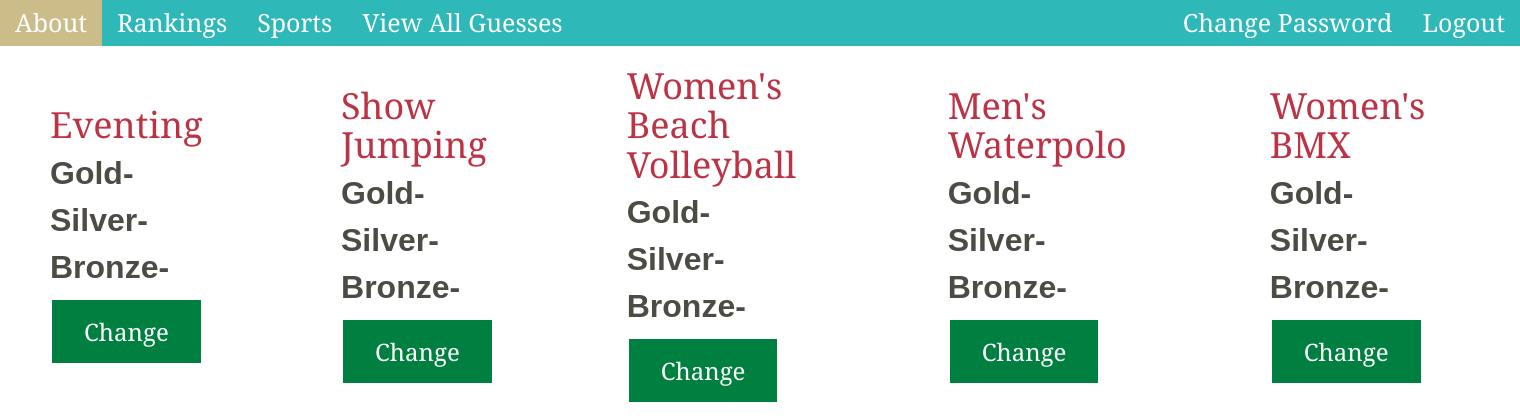
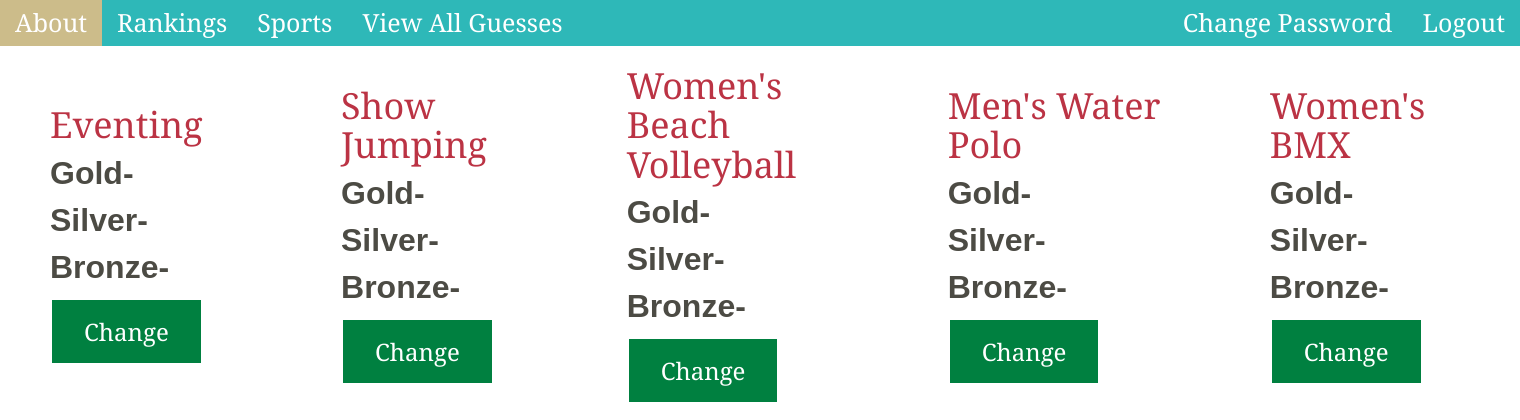
Before and after one commit to BoggsParty/Olympic-App, a Django app: template Main/templates/Main/viewall.html in a window 1520 px wide. Shown: the top 420 px of the page. Run offline with Django 3.2, Linux system fonts and the light colour scheme; the template is opened without the code that fills it, so the values that code supplies are empty; some libraries are stand-ins or nearby versions.

Commit message:
changed water polo

```diff
--- a/CountryInfo/templates/CountryInfo/sportmenu.html
+++ b/CountryInfo/templates/CountryInfo/sportmenu.html
@@ -27,7 +27,7 @@
                     <td><p id="p4">Women's</p>
                     <p id="p4">Beach Volleyball</p></td>
                     <td><p id="p4">Men's </p>
-                    <p id="p4">Waterpolo</p></td>
+                    <p id="p4">Water Polo</p></td>
             </tr>
             <tr>
                 <td>
--- a/Main/templates/Main/viewall.html
+++ b/Main/templates/Main/viewall.html
@@ -36,7 +36,7 @@
                     <a id="link1" href="/submit/womens-beach-volleyball/"><button class="button1 button3">Change</button></a></td>
                     <!--<a id="link1" href="/view-all/womens-beach-volleyball/"><button class="button1 button3">View All</button></a></td>-->
 
-                    <td><h2>Men's Waterpolo</h2>
+                    <td><h2>Men's Water Polo</h2>
                     <p><b>Gold-</b></p>
                     <p>{{ mens_waterpolo.gold }}</p>
                     <p><b>Silver-</b></p>
```
